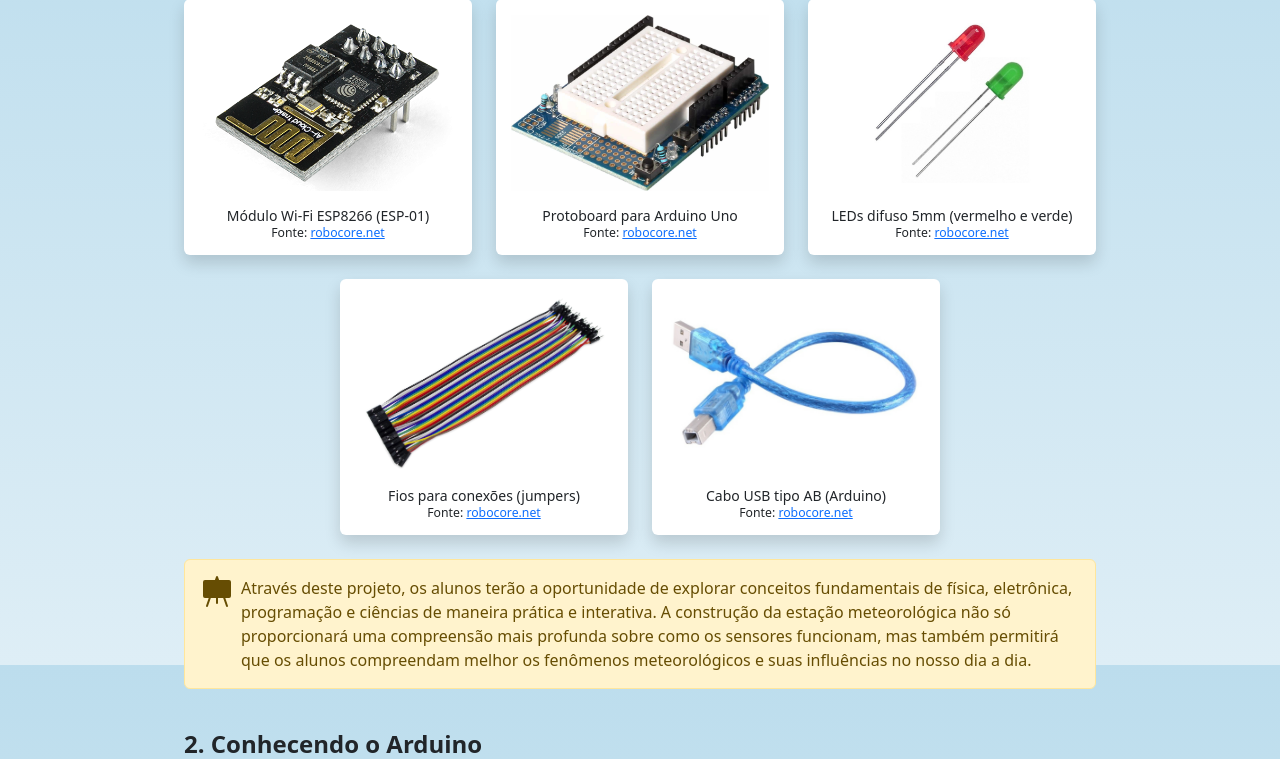
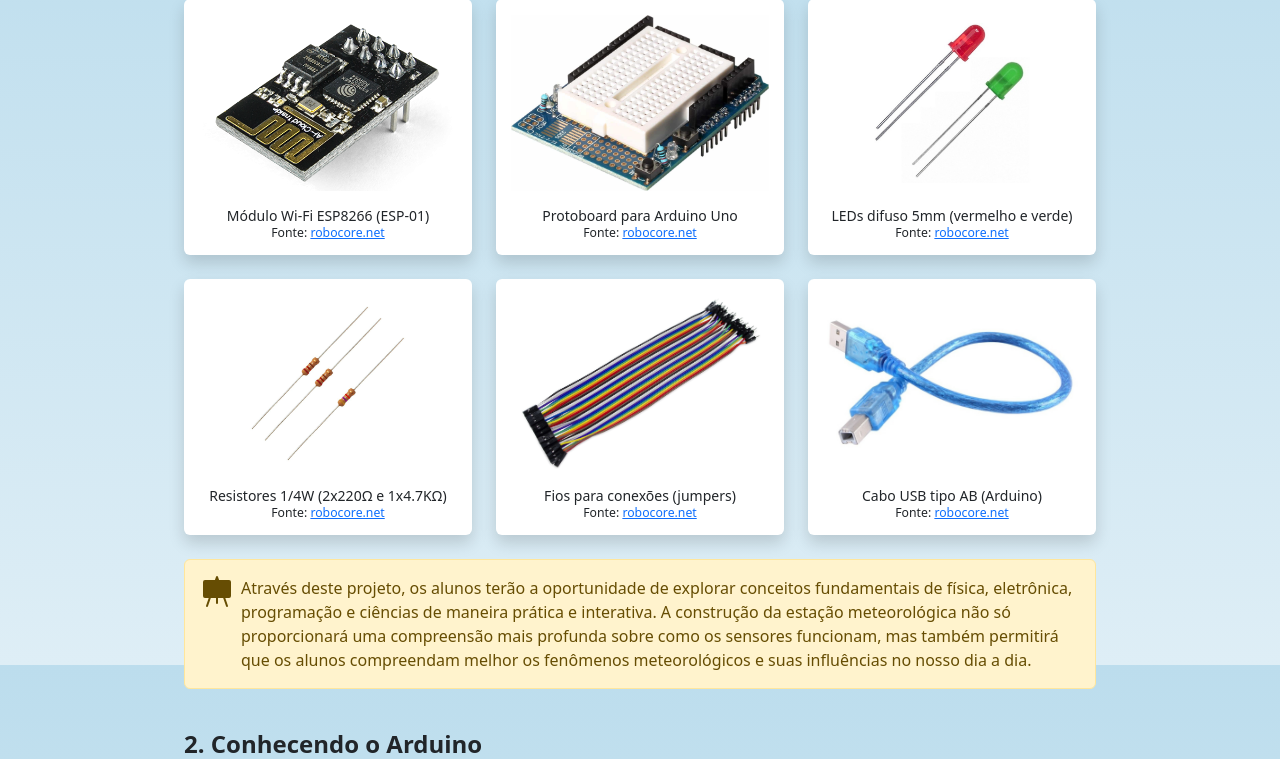
Before and after one commit to kelson-pereira/ifsp-arduino, a Django app: page / in a window 1280 px wide. Shown: the part 1735-2494 px from the top of the page. Run offline with Django 5.2, Linux system fonts and the light colour scheme; some libraries are stand-ins or nearby versions.

Commit message:
adicionado resistores na lista de materiais

```diff
--- a/labclima/templates/lab.html
+++ b/labclima/templates/lab.html
@@ -66,6 +66,12 @@
             <img class="card-img-top px-2 pt-3" style="height:12rem; object-fit: contain;" src="{% static 'imagens/leds.jpg' %}">
             <div class="card-body">
                 <p class="card-text fs-6 lh-1 text-center"><small>LEDs difuso 5mm (vermelho e verde)<br><small>Fonte: <a target="_blank" href="https://www.robocore.net/display-led/led-difuso-5mm-vermelho-10-unidades">robocore.net</a></small></small></p>
+            </div>
+        </div>
+        <div class="card shadow border-0 rounded p-0" style="width: 18rem; height:16rem;">
+            <img class="card-img-top px-2 pt-3" style="height:12rem; object-fit: contain;" src="{% static 'imagens/resistores.jpg' %}">
+            <div class="card-body">
+                <p class="card-text fs-6 lh-1 text-center"><small>Resistores 1/4W (2x220Ω e 1x4.7KΩ)<br><small>Fonte: <a target="_blank" href="https://www.robocore.net/display-led/led-difuso-5mm-vermelho-10-unidades">robocore.net</a></small></small></p>
             </div>
         </div>
         <div class="card shadow border-0 rounded p-0" style="width: 18rem; height:16rem;">
```
Also changed, not shown: labclima/static/imagens/resistores.jpg (added), static/imagens/resistores.jpg (added).
